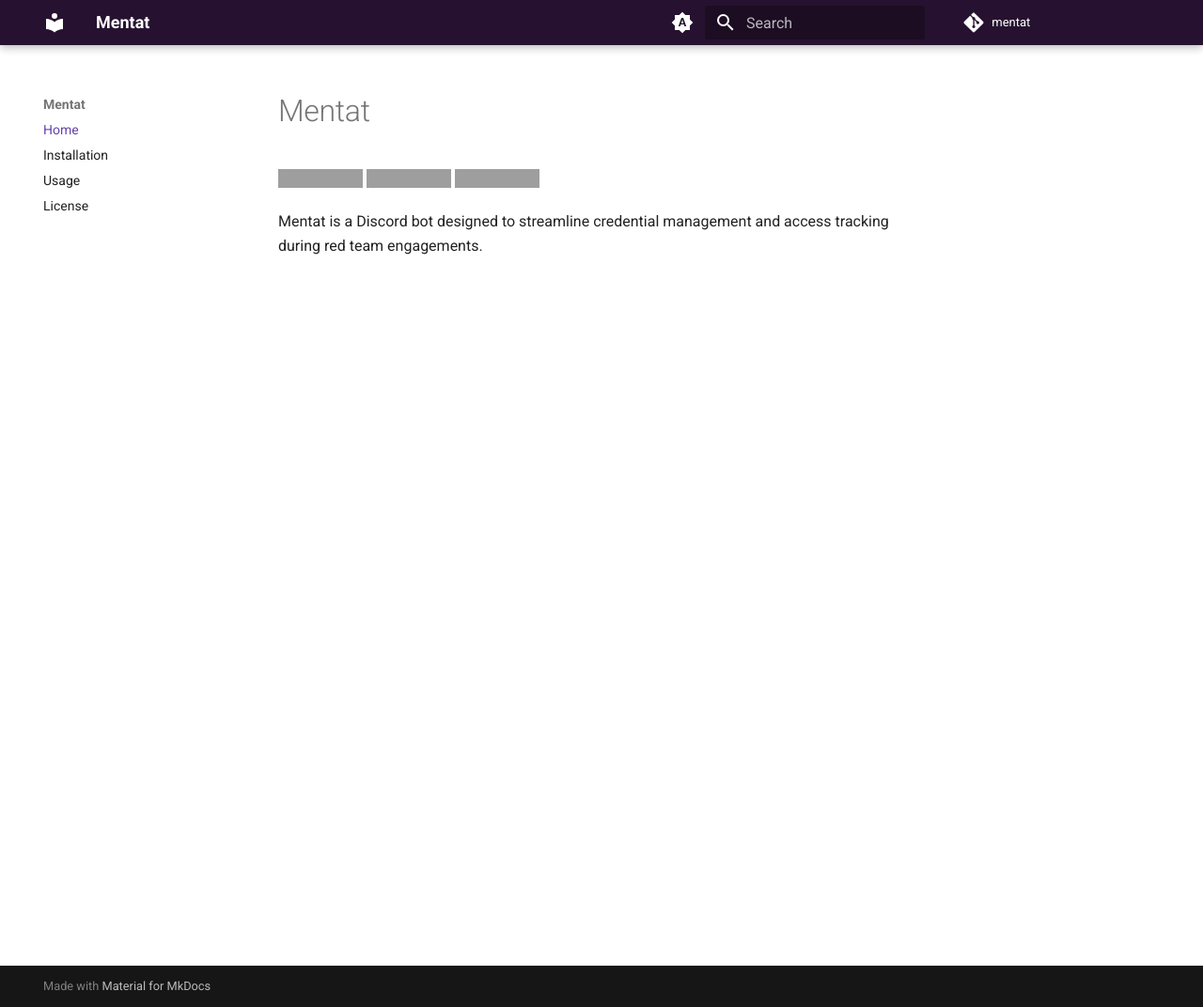
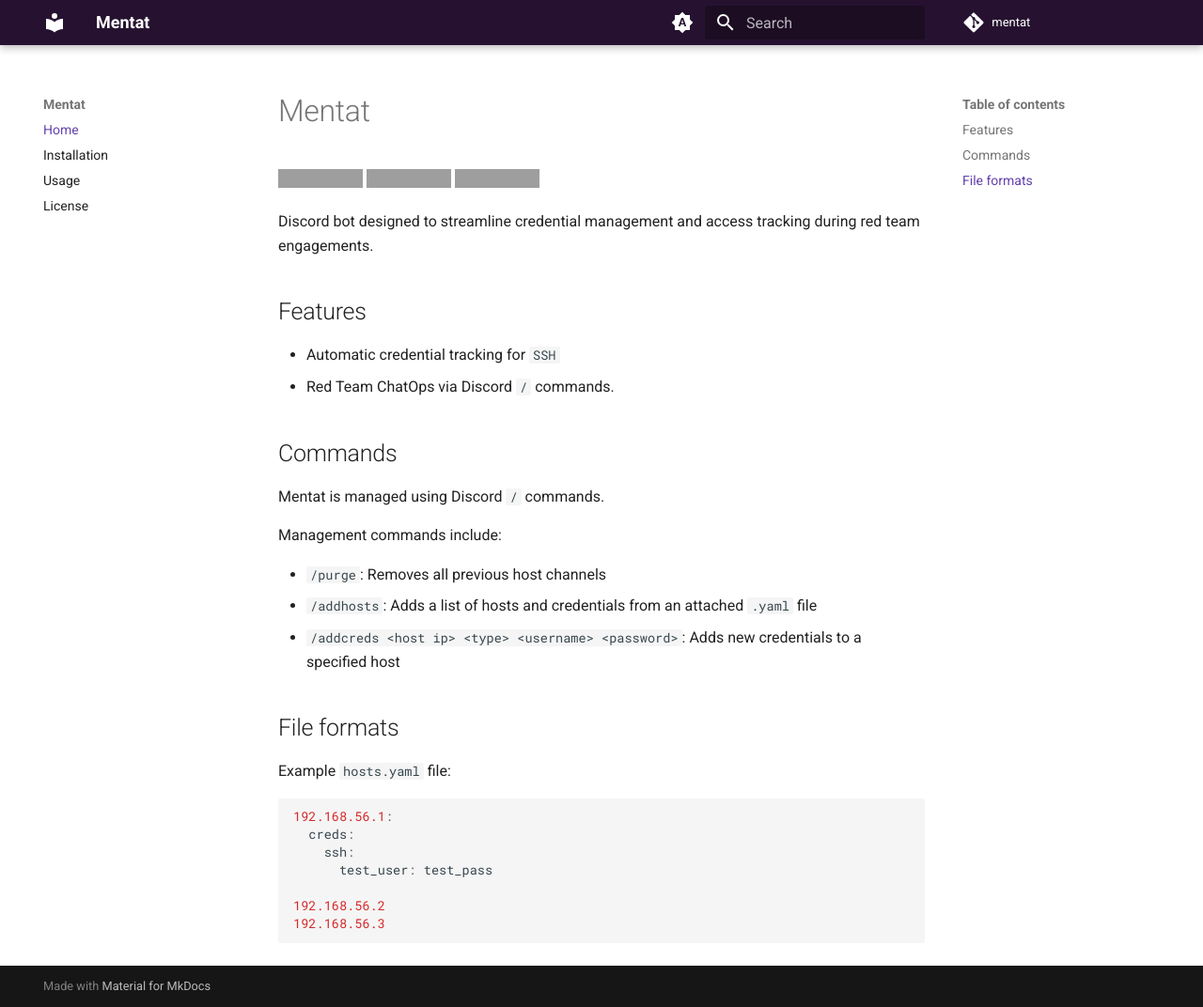
Before and after one commit to sapph2c/mentat, an MkDocs documentation site: the page built from docs/index.md, in a window 1280 px wide and 1072 px high. Shown: the whole window at 94% size. Built offline with MkDocs 1.6.1 and Material for MkDocs 9.7.7, drawn with Linux system fonts in a browser that asks for light colours; comment, search, counter and statistics services are not loaded; grey boxes are pictures that could not be loaded.

Commit message:
chore(Docs): Updated docs

````diff
--- a/docs/index.md
+++ b/docs/index.md
@@ -4,4 +4,33 @@
 ![GitHub Actions Workflow Status](https://img.shields.io/github/actions/workflow/status/sapph2c/mentat/ci.yml?style=for-the-badge&logo=github&logoSize=auto)
 ![GitHub deployments](https://img.shields.io/github/deployments/sapph2c/mentat/pypi?style=for-the-badge&logo=pypi&logoColor=white&logoSize=auto)
 
-Mentat is a Discord bot designed to streamline credential management and access tracking during red team engagements.
+Discord bot designed to streamline credential management and access tracking during red team engagements.
+
+## Features
+
+- Automatic credential tracking for `SSH`
+- Red Team ChatOps via Discord `/` commands.
+
+## Commands
+
+Mentat is managed using Discord `/` commands.
+
+Management commands include:
+
+- `/purge`: Removes all previous host channels
+- `/addhosts`: Adds a list of hosts and credentials from an attached `.yaml` file
+- `/addcreds <host ip> <type> <username> <password>`: Adds new credentials to a specified host
+
+## File formats
+
+Example `hosts.yaml` file:
+
+```
+192.168.56.1:
+  creds:
+    ssh:
+      test_user: test_pass
+
+192.168.56.2
+192.168.56.3
+```
````
Also changed, not shown: README.md (+13 -1 lines), docs/installation.md (+1 -1 lines), docs/usage.md (+5 -3 lines), 1 other file.
